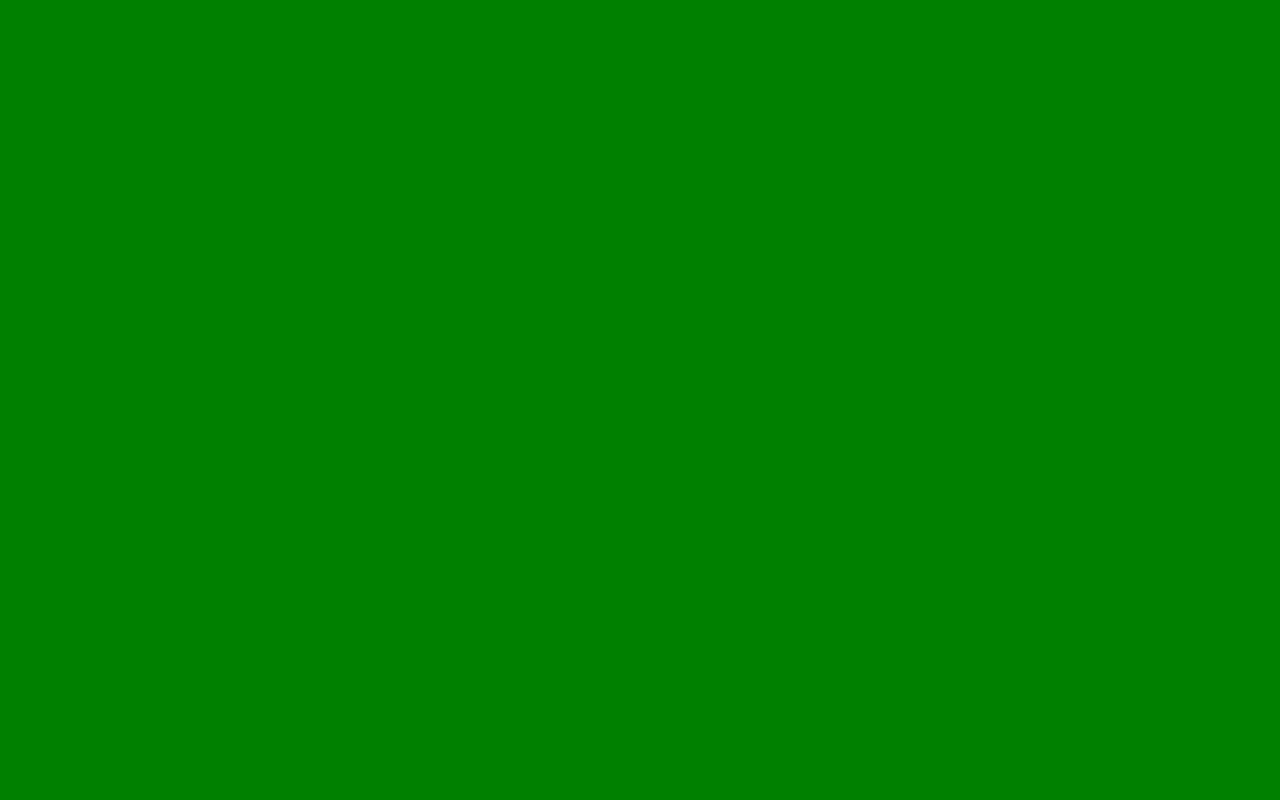
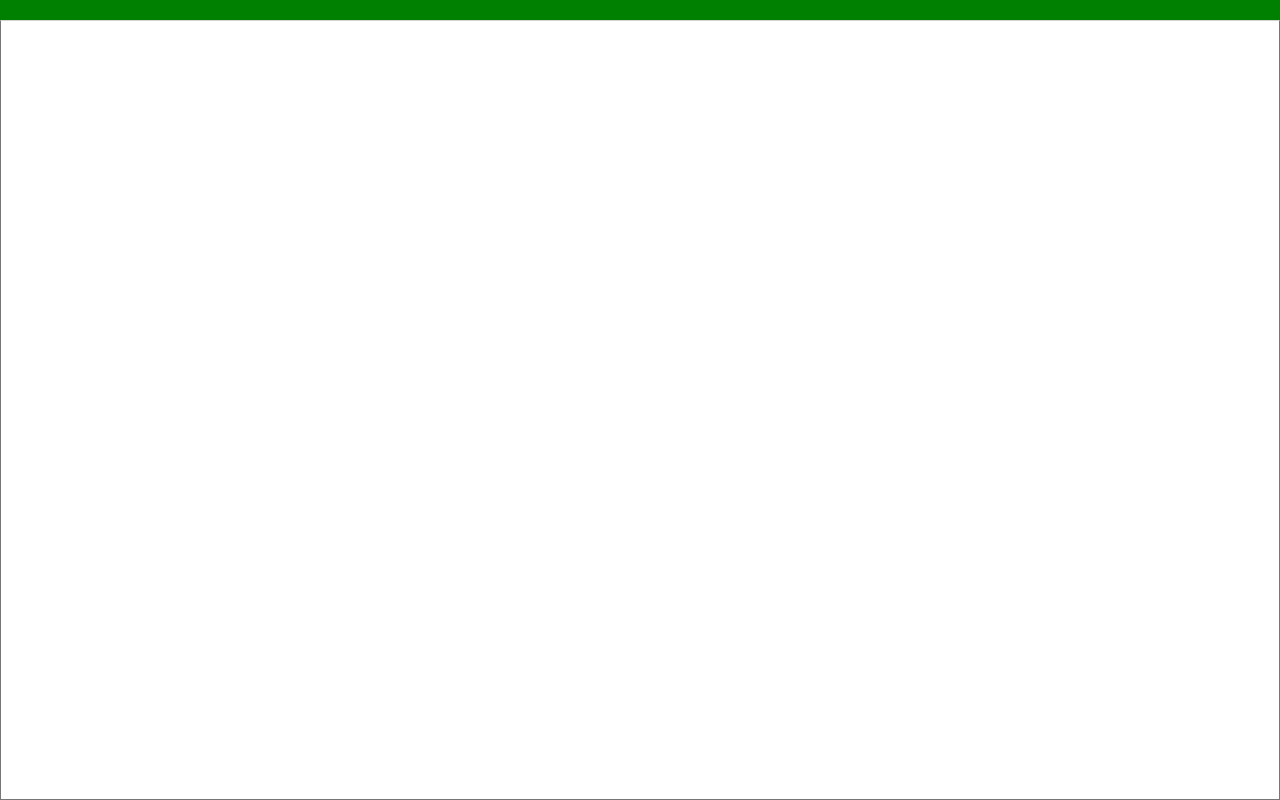
Before and after one commit to Liyue1998/jsnotepad, a website: page index.html in a window 1280 px wide. Drawn offline with nearby package versions, Linux system fonts and the light colour scheme.

Commit message:
feat: 初步完成编辑器组件封装

```diff
--- a/com/editor/editor.css
+++ b/com/editor/editor.css
@@ -1,4 +1,21 @@
-body {
-  background: green;
+.notepad-editor {
+  bottom: 0;
+  left: 0;
+  position: fixed;
+  right: 0;
+  top: 20px;
 
 }
+
+.notepad-editor textarea {
+  auto-size: none;
+  border-top: 1px solid #d2d2d2;
+  box-sizing: border-box;
+  height: 100%;
+  outline: none;
+  overflow: scroll;
+  padding: 0 1px;
+  resize: none;
+  width: 100%;
+
+}
--- a/com/editor/editor.js
+++ b/com/editor/editor.js
@@ -1,15 +1,29 @@
 /* exported $editor */
 var $editor = (function() {
-  function show() {
-    alert('hello editor dialog!');
+  var $DOM = $(''
+      + '<div class="notepad-editor">'
+      + '<textarea spellcheck="false"></textarea>'
+      + '</div>');
+
+  var $textArea = $DOM.find('textarea');
+
+  function resize(isBig) {
+    if(isBig) {
+      $DOM.css({bottom: '21px'});
+
+    } else {
+      $DOM.css({bottom: '0'});
+
+    }
 
   }
 
-  return {show: show};
+  function show() {
+    $('body').append($DOM);
+    $textArea.trigger('focus');
 
-})();
+  }
 
-$(function() {
-  $editor.show();
+  return {show: show, resize: resize};
 
-});
+}());
```
Also changed, not shown: com/editor/index.html (+25 -4 lines).
